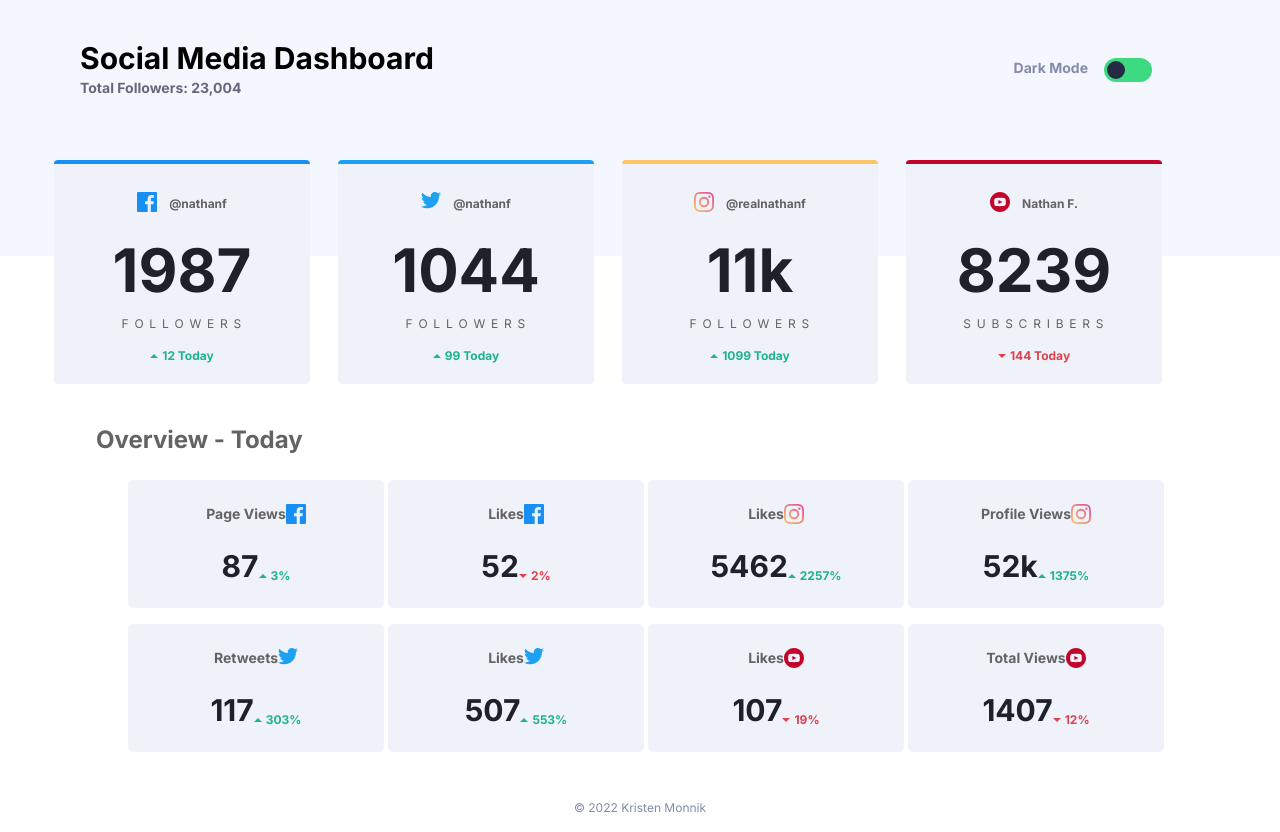
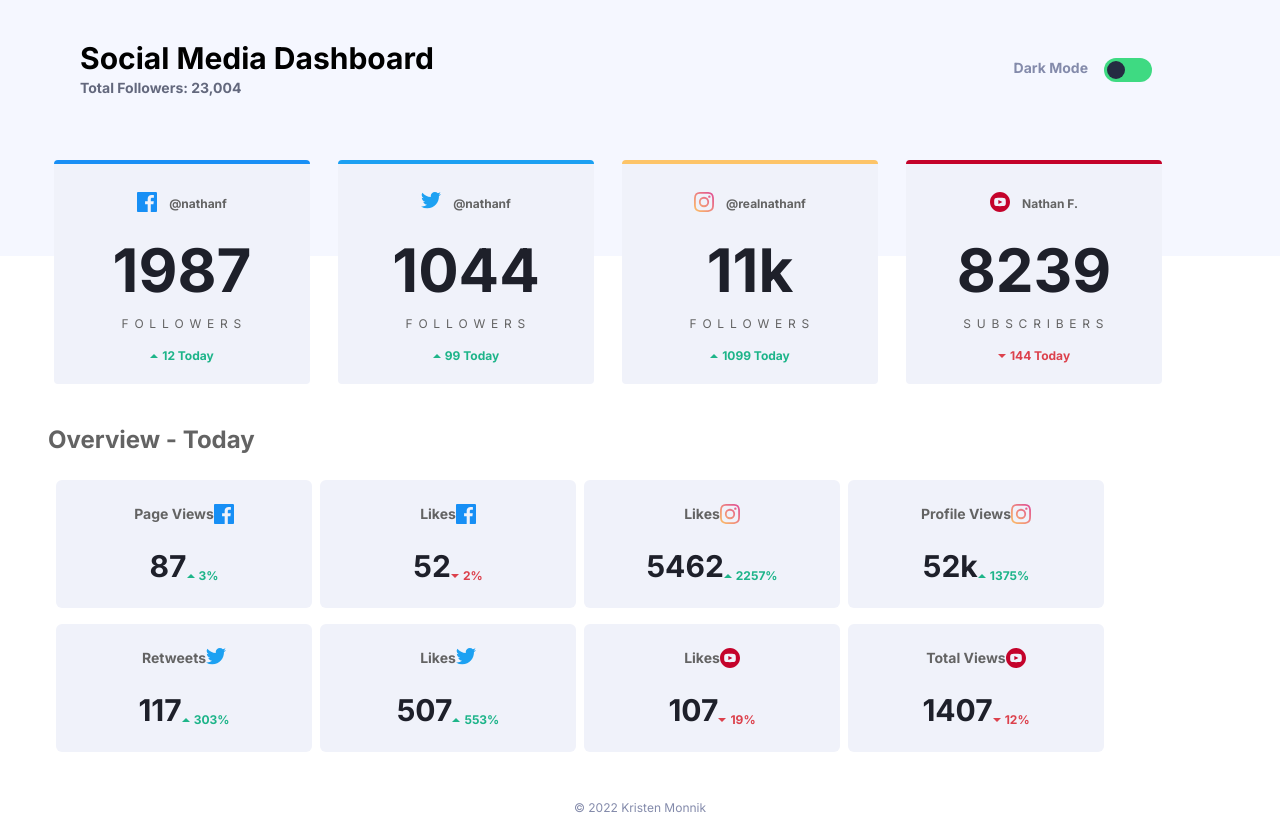
Before and after one commit to k-monnik/social-media-dashboard, a React (Create React App) app: page / in a window 1280 px wide. Built offline with nearby package versions, Linux system fonts and the light colour scheme.

Commit message:
add pointer to card bg and test hover styling

```diff
--- a/src/components/LowerGrid.js
+++ b/src/components/LowerGrid.js
@@ -8,10 +8,10 @@ const LowerGrid = () => {
 
 
     return (
-        <div className="container mx-auto md:px-24">
+        <div className="mx-auto">
             {/* OVERVIEW SECTION */}
 
-            <div className="text-light-300 font-bold text-2xl mx-8 md:mx-0 pt-10 pb-6">
+            <div className="text-light-300 font-bold text-2xl mx-8 md:mx-0 md:px-12 pt-10 pb-6">
                 Overview - Today
             </div>
 
@@ -21,7 +21,7 @@ const LowerGrid = () => {
 
             {/* BOTTOM GRID  */}
 
-            <div className="grid gap-4 grid-cols-1 mx-8 md:grid-cols-4 md:grid-rows-2 pb-8 md:pb-12">
+            <div className="grid gap-4 grid-cols-1 mx-8 md:mx-0 md:px-14 md:grid-cols-4 md:grid-rows-2 pb-8 md:pb-12 md:max-w-6xl">
                 {lowerData.map((data, index) => (
                     <LowerCard key={index} data={data} />
                 ))}
--- a/src/data/content.js
+++ b/src/data/content.js
@@ -12,7 +12,7 @@ export const upperData = [
             <path fill="#1EB589" fill-rule="evenodd" d="M0 4l4-4 4 4z" />
         </svg>,
         "color": "flex gap-x-1 justify-center items-center text-lime font-bold text-xs",
-        "border": "py-4 px-14 border-solid border-t-4 border-social-blue rounded bg-light-200 dark:bg-dark-200 space-y-4 text-light-300 md:w-64 md:h-56"
+        "border": "py-4 px-14 border-solid border-t-4 border-social-blue rounded bg-light-200 cursor-pointer hover:bg-light-500 hover:dark:bg-dark-500 dark:bg-dark-200 space-y-4 text-light-300 md:w-64 md:h-56"
     },
     {
         "name": "@nathanf",
--- a/tailwind.config.js
+++ b/tailwind.config.js
@@ -31,6 +31,7 @@ module.exports = {
           200: '#f0f2fa', //still barely there, super pale blue - card bg
           300: '#636363', //medium grey - light theme text color
           400: '#1e202a', //deep navy - light theme text color
+          500: '#E1E4F0', // light theme card bg hover
         },
 
         dark: {
@@ -38,6 +39,7 @@ module.exports = {
           200: '#252a41', //medium navy - dark theme card bg
           300: '#1f212e', //deep navy - dark theme top bg
           400: '#1e202a', //dark navy - dark theme bg
+          500: '#333A55', //dark theme card bg hover
         },
 
         toggle: {
```
